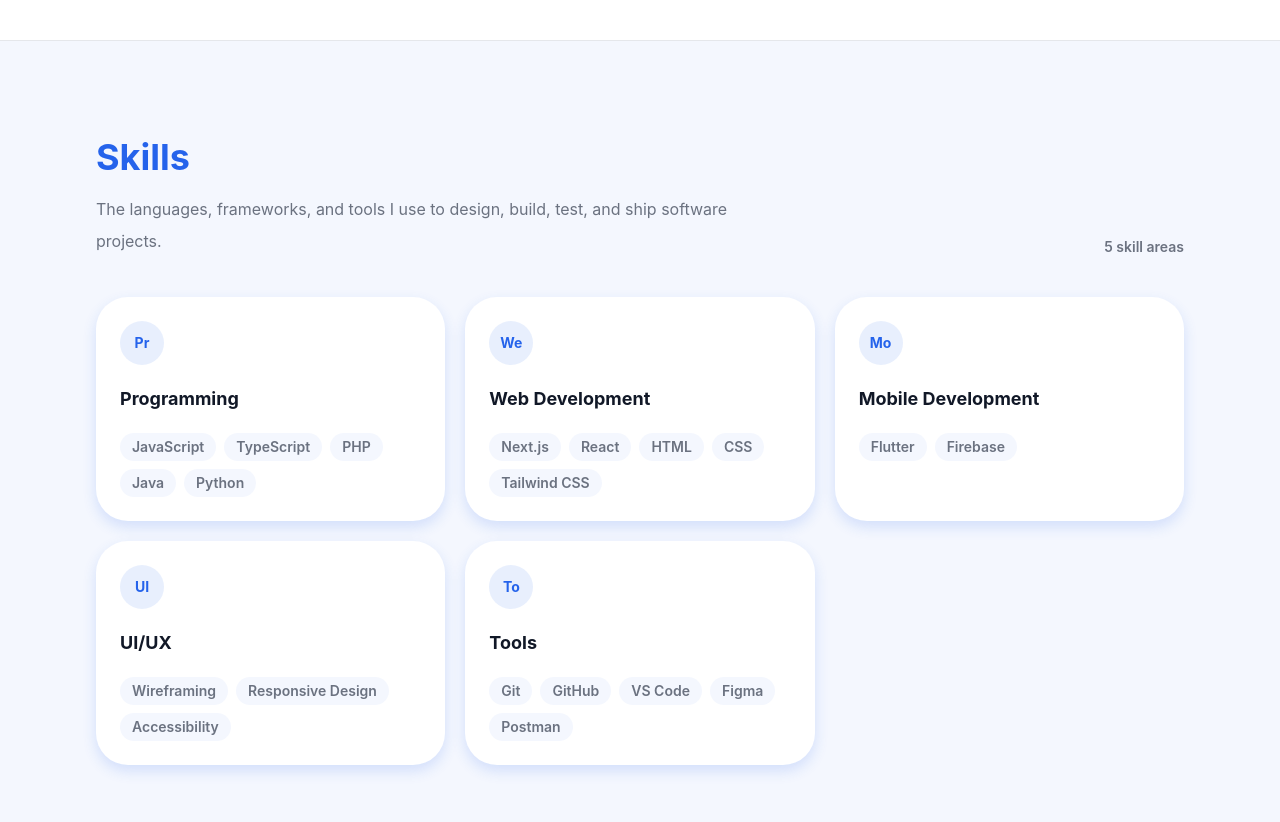
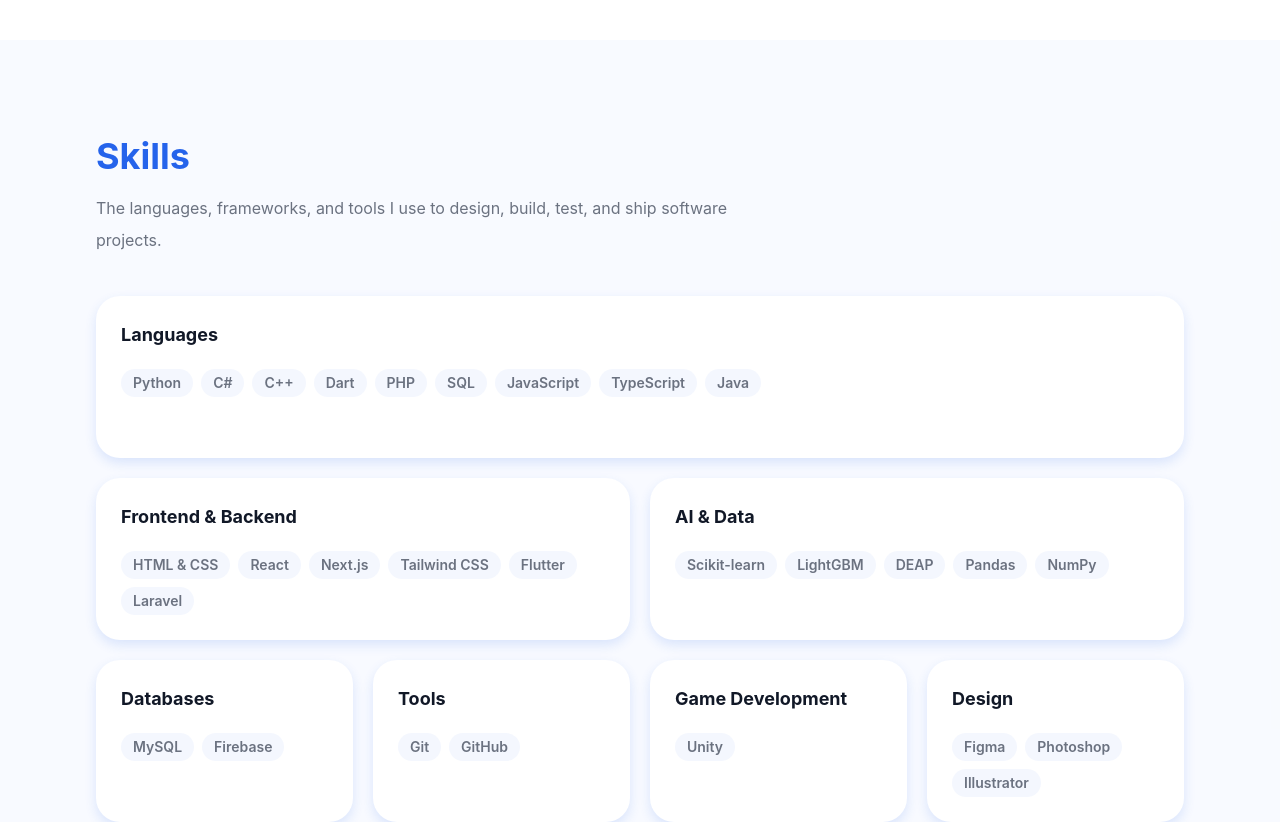
Before and after one commit to Alantan97/alan-portfolio, a Next.js app: page / in a window 1280 px wide. Shown: the part 2320-3142 px from the top of the page. Built offline with nearby package versions, Linux system fonts and the light colour scheme.

Commit message:
skills content

```diff
--- a/app/projects/[slug]/page.tsx
+++ b/app/projects/[slug]/page.tsx
@@ -68,7 +68,7 @@
       <ScrollToTop />
       <Navbar />
       <main>
-        <section className="border-b border-accent/10 bg-accent/5 py-14 sm:py-20">
+        <section className="bg-accent/5 py-14 sm:py-20">
           <div className="mx-auto max-w-6xl px-5 sm:px-6 lg:px-8">
             <nav aria-label="Breadcrumb">
               <ol className="flex flex-wrap items-center gap-2 text-sm font-semibold">
@@ -144,7 +144,7 @@
           </div>
         </section>
 
-        <section className="border-b border-border bg-background py-10">
+        <section className="bg-background py-10">
           <div className="mx-auto grid max-w-6xl gap-4 px-5 sm:grid-cols-2 sm:px-6 lg:px-8">
             <div className="rounded-3xl bg-background p-5 shadow-[0_5px_14px_rgba(37,99,235,0.15)]">
               <p className="text-sm font-semibold text-secondary">Category</p>
@@ -213,7 +213,7 @@
         </section>
 
         {nextProject ? (
-          <section className="border-t border-border bg-accent/5 py-14">
+          <section className="bg-accent/5 py-14">
             <div className="mx-auto flex max-w-6xl flex-col gap-5 px-5 sm:px-6 md:flex-row md:items-center md:justify-between lg:px-8">
               <div>
                 <p className="text-sm font-bold uppercase text-accent">Next Project</p>
--- a/components/About.tsx
+++ b/components/About.tsx
@@ -10,7 +10,7 @@
 
 export function About() {
   return (
-    <section id="about" className="border-b border-accent/10 bg-accent/5 py-24">
+    <section id="about" className="bg-accent/3 py-24">
       <div className="mx-auto max-w-6xl px-5 sm:px-6 lg:px-8">
         <div className="grid gap-12 lg:grid-cols-[1fr_380px] lg:items-center">
           <div>
--- a/components/Achievements.tsx
+++ b/components/Achievements.tsx
@@ -3,7 +3,7 @@
 
 export function Achievements() {
   return (
-    <section id="achievements" className="border-b border-border bg-background py-24">
+    <section id="achievements" className="bg-background py-24">
       <div className="mx-auto max-w-6xl px-5 sm:px-6 lg:px-8">
         <div className="mx-auto max-w-3xl text-center">
           <h2 className="text-3xl font-bold text-accent sm:text-4xl">Achievements</h2>
--- a/components/Footer.tsx
+++ b/components/Footer.tsx
@@ -3,7 +3,7 @@
 export function Footer() {
   return (
     <footer className="bg-primary px-5 pb-10 text-sm text-gray-300 sm:px-6 lg:px-8">
-      <div className="mx-auto flex max-w-6xl flex-col items-center border-t border-white/10 pt-8 text-center">
+      <div className="mx-auto flex max-w-6xl flex-col items-center pt-8 text-center">
         <div>
           <p className="font-bold text-background">{profile.name}</p>
           <p className="mt-1">© 2026 All rights reserved.</p>
--- a/components/Projects.tsx
+++ b/components/Projects.tsx
@@ -10,7 +10,7 @@
   const [activeProject, setActiveProject] = useState<Project | null>(null);
 
   return (
-    <section id="projects" className="border-b border-border bg-background py-24">
+    <section id="projects" className="bg-background py-24">
       <div className="mx-auto max-w-6xl px-5 sm:px-6 lg:px-8">
         <div className="flex flex-col gap-4 md:flex-row md:items-end md:justify-between">
           <div className="max-w-1xl">
--- a/components/Skills.tsx
+++ b/components/Skills.tsx
@@ -1,31 +1,40 @@
 import { skills } from "@/data/profile";
+
+const bentoCardClasses: Record<string, string> = {
+  Languages: "lg:col-span-4",
+  "Frontend & Backend": "lg:col-span-2",
+  "AI & Data": "lg:col-span-2",
+  Databases: "",
+  Tools: "",
+  "Game Development": "",
+  Design: "",
+};
 
 export function Skills() {
   return (
-    <section id="skills" className="border-b border-accent/10 bg-accent/5 py-24">
+    <section id="skills" className="bg-accent/3 py-24">
       <div className="mx-auto max-w-6xl px-5 sm:px-6 lg:px-8">
-        <div className="flex flex-col gap-4 md:flex-row md:items-end md:justify-between">
-          <div className="max-w-2xl">
-            <h2 className="text-3xl font-bold text-accent sm:text-4xl">Skills</h2>
-            <p className="mt-4 text-base leading-8 text-secondary">
-              The languages, frameworks, and tools I use to design, build, test, and ship software projects.
-            </p>
-          </div>
-          <p className="text-sm font-semibold text-secondary">{skills.length} skill areas</p>
+        <div className="max-w-2xl">
+          <h2 className="text-3xl font-bold text-accent sm:text-4xl">Skills</h2>
+          <p className="mt-4 text-base leading-8 text-secondary">
+            The languages, frameworks, and tools I use to design, build, test, and ship software projects.
+          </p>
         </div>
-        <div className="mt-10 grid gap-5 sm:grid-cols-2 lg:grid-cols-3">
+
+        <div className="mt-10 grid auto-rows-fr gap-5 md:grid-cols-2 lg:grid-cols-4">
           {skills.map((group) => (
             <article
               key={group.category}
-              className="rounded-[2rem] bg-background p-6 shadow-[0_6px_14px_rgba(37,99,235,0.16)] transition hover:-translate-y-1 hover:shadow-[0_10px_22px_rgba(37,99,235,0.22)]"
+              className={`group flex h-full min-h-40 flex-col rounded-3xl border border-transparent bg-background p-6 shadow-[0_5px_12px_rgba(37,99,235,0.14)] transition hover:-translate-y-0.5 hover:border-accent/30 hover:shadow-[0_8px_16px_rgba(37,99,235,0.18)] ${bentoCardClasses[group.category] ?? ""}`}
             >
-              <div className="flex h-11 w-11 items-center justify-center rounded-full bg-accent/10 text-sm font-bold text-accent">
-                {group.category.slice(0, 2)}
-              </div>
-              <h3 className="mt-5 text-lg font-bold text-primary">{group.category}</h3>
+              <h3 className="text-lg font-bold text-primary transition group-hover:text-accent">{group.category}</h3>
+
               <div className="mt-5 flex flex-wrap gap-2">
                 {group.items.map((item) => (
-                  <span key={item} className="rounded-full bg-accent/5 px-3 py-1 text-sm font-semibold text-secondary">
+                  <span
+                    key={item}
+                    className="rounded-full bg-accent/5 px-3 py-1 text-sm font-semibold text-secondary transition group-hover:bg-accent/10 group-hover:text-accent"
+                  >
                     {item}
                   </span>
                 ))}
--- a/components/Timeline.tsx
+++ b/components/Timeline.tsx
@@ -2,7 +2,7 @@
 
 export function Timeline() {
   return (
-    <section id="experience" className="border-b border-border bg-background py-20">
+    <section id="experience" className="bg-background py-20">
       <div className="mx-auto max-w-6xl px-5 sm:px-6 lg:px-8">
         <div className="max-w-2xl">
           <p className="text-sm font-bold uppercase text-accent">Experience</p>
--- a/data/profile.ts
+++ b/data/profile.ts
@@ -38,24 +38,32 @@
 
 export const skills: SkillGroup[] = [
   {
-    category: "Programming",
-    items: ["JavaScript", "TypeScript", "PHP", "Java", "Python"],
+    category: "Languages",
+    items: ["Python", "C#", "C++", "Dart", "PHP", "SQL", "JavaScript", "TypeScript", "Java"],
   },
   {
-    category: "Web Development",
-    items: ["Next.js", "React", "HTML", "CSS", "Tailwind CSS"],
+    category: "Frontend & Backend",
+    items: ["HTML & CSS", "React", "Next.js", "Tailwind CSS", "Flutter", "Laravel"],
   },
   {
-    category: "Mobile Development",
-    items: ["Flutter", "Firebase"],
+    category: "AI & Data",
+    items: ["Scikit-learn", "LightGBM", "DEAP", "Pandas", "NumPy"],
   },
   {
-    category: "UI/UX",
-    items: ["Wireframing", "Responsive Design", "Accessibility"],
+    category: "Databases",
+    items: ["MySQL", "Firebase"],
   },
   {
     category: "Tools",
-    items: ["Git", "GitHub", "VS Code", "Figma", "Postman"],
+    items: ["Git", "GitHub"],
+  },
+  {
+    category: "Game Development",
+    items: ["Unity"],
+  },
+  {
+    category: "Design",
+    items: ["Figma", "Photoshop", "Illustrator"],
   },
 ];
 
```
Also changed, not shown: components/ProjectCard.tsx (+6 -3 lines).
